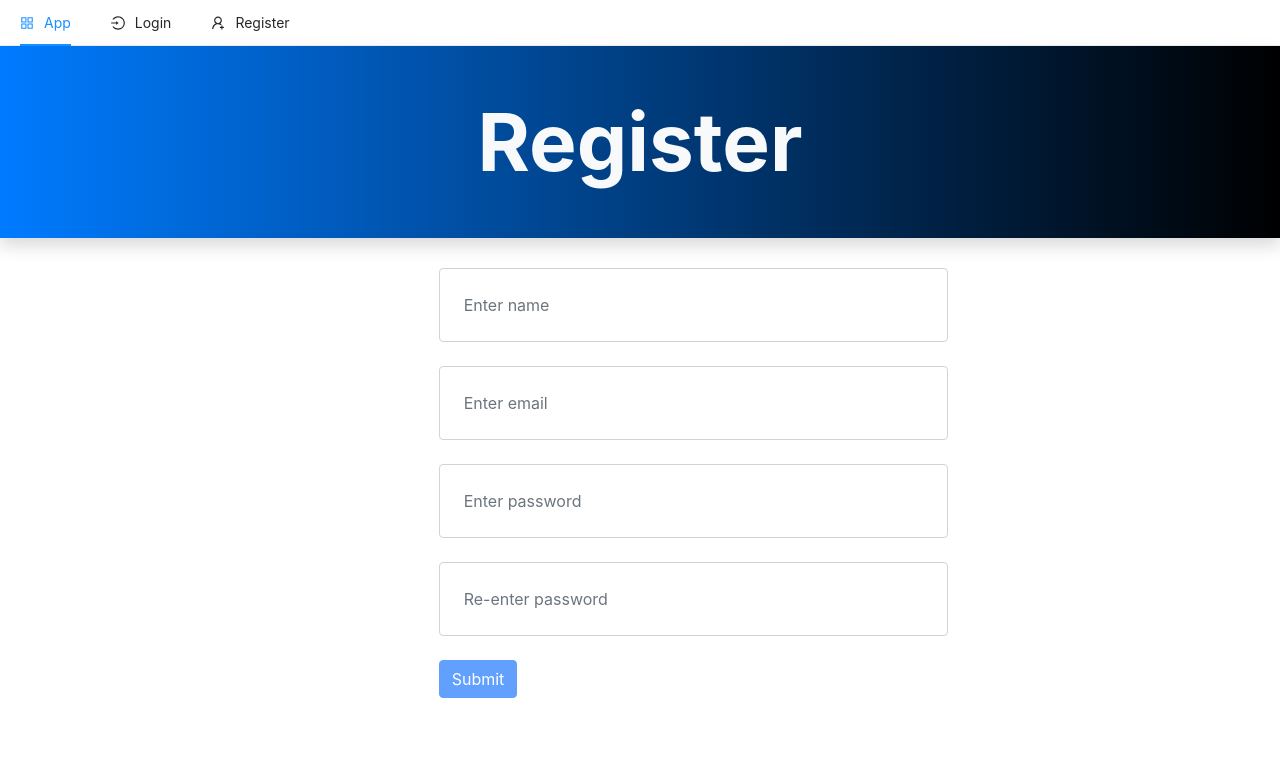
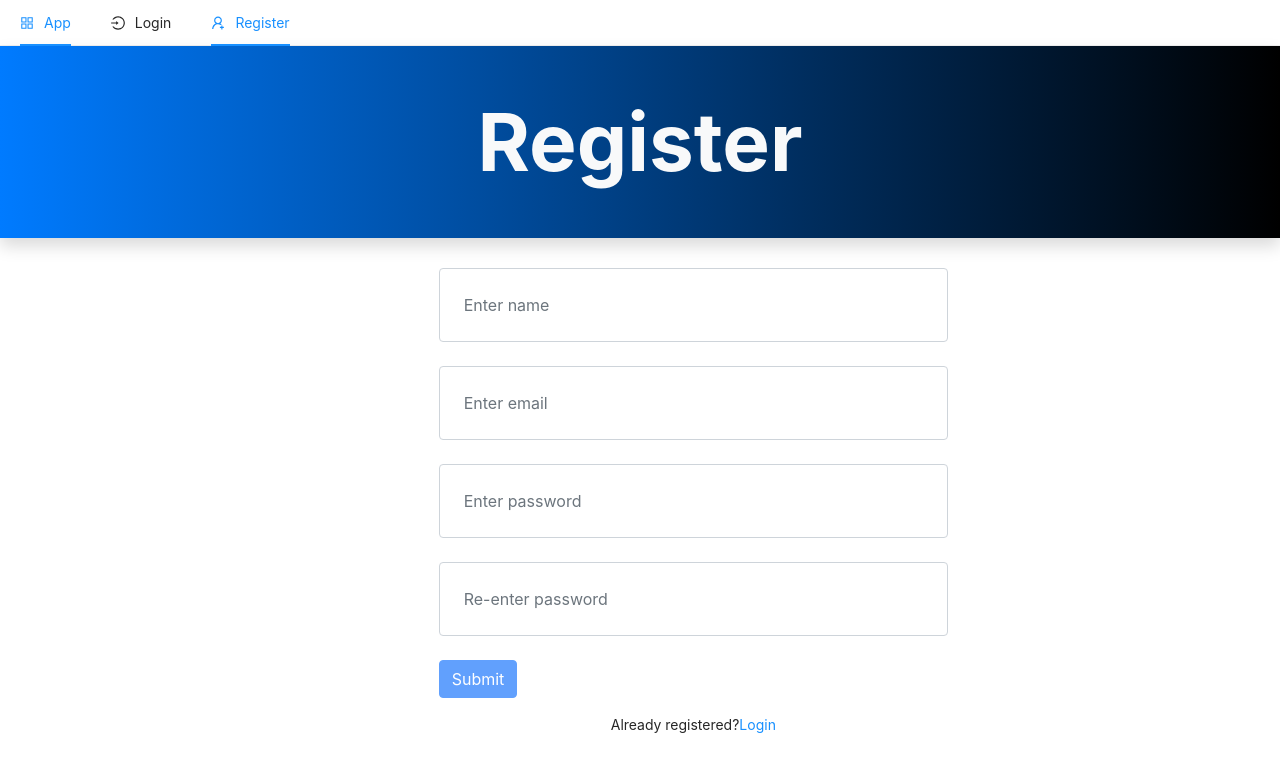
Before and after one commit to cmd-ctrl-q/elearning-marketplace, a Next.js app: page /register in a window 1280 px wide. Shown: the top 772 px of the page. Built offline with nearby package versions, Linux system fonts and the light colour scheme; no server answers.

Commit message:
make links active

```diff
--- a/components/TopNav.js
+++ b/components/TopNav.js
@@ -1,3 +1,4 @@
+import { useState, useEffect } from 'react';
 import { Menu } from 'antd';
 import Link from 'next/link';
 import {
@@ -9,21 +10,40 @@ import {
 const { Item } = Menu;
 
 export const TopNav = () => {
+  const [current, setCurrent] = useState('');
+
+  useEffect(() => {
+    typeof window !== 'undefined' && setCurrent(window.location.pathname);
+    console.log(window.location.pathname);
+  }, [setCurrent]);
+
   return (
-    <Menu mode='horizontal'>
-      <Item key='home' icon={<AppstoreOutlined />}>
+    <Menu mode='horizontal' selectedKeys={[current]}>
+      <Item
+        key='/'
+        onClick={(e) => setCurrent(e.key)}
+        icon={<AppstoreOutlined />}
+      >
         <Link href='/'>
           <a>App</a>
         </Link>
       </Item>
 
-      <Item key='login' icon={<LoginOutlined />}>
+      <Item
+        key='/login'
+        onClick={(e) => setCurrent(e.key)}
+        icon={<LoginOutlined />}
+      >
         <Link href='/login'>
           <a>Login</a>
         </Link>
       </Item>
 
-      <Item key='register' icon={<UserAddOutlined />}>
+      <Item
+        key='/register'
+        onClick={(e) => setCurrent(e.key)}
+        icon={<UserAddOutlined />}
+      >
         <Link href='/register'>
           <a>Register</a>
         </Link>
--- a/pages/login.js
+++ b/pages/login.js
@@ -1,7 +1,7 @@
 const Login = () => {
   return (
     <>
-      <div class='jumbotron bg-primary py-5 d-flex justify-content-center display-1 text-light fw-bold shadow'>
+      <div className='jumbotron bg-primary py-5 d-flex justify-content-center display-1 text-light fw-bold shadow'>
         Login
       </div>
       <p>login page</p>
--- a/pages/register.js
+++ b/pages/register.js
@@ -2,6 +2,7 @@ import { useState } from 'react';
 import axios from 'axios';
 import { toast } from 'react-toastify';
 import { SyncOutlined } from '@ant-design/icons/lib/icons';
+import Link from 'next/link';
 
 const Register = () => {
   const [name, setName] = useState('');
@@ -84,6 +85,13 @@ const Register = () => {
             {loading ? <SyncOutlined spin value='Submit' /> : 'Submit'}
           </button>
         </form>
+
+        <p className='text-center p-3'>
+          Already registered?
+          <Link href='/login'>
+            <a>Login</a>
+          </Link>
+        </p>
       </div>
     </>
   );
```
